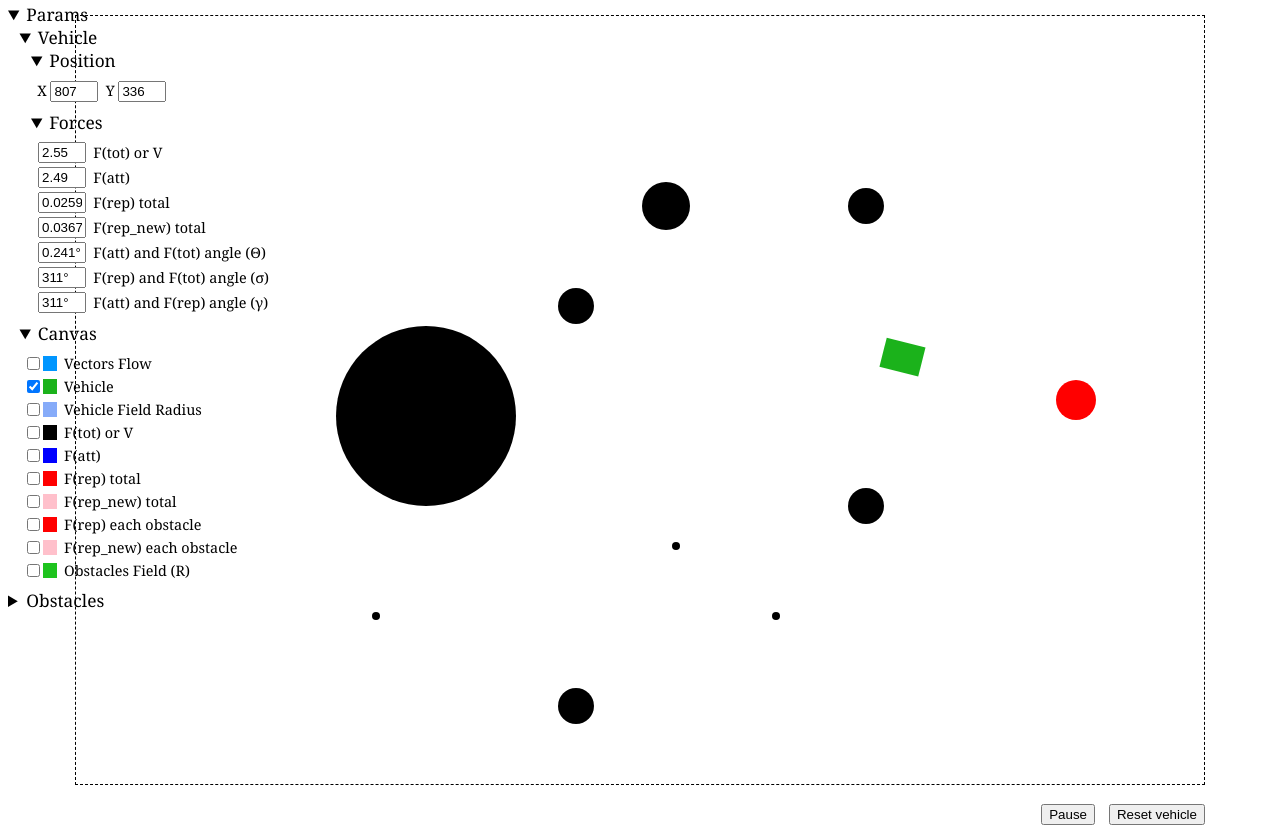
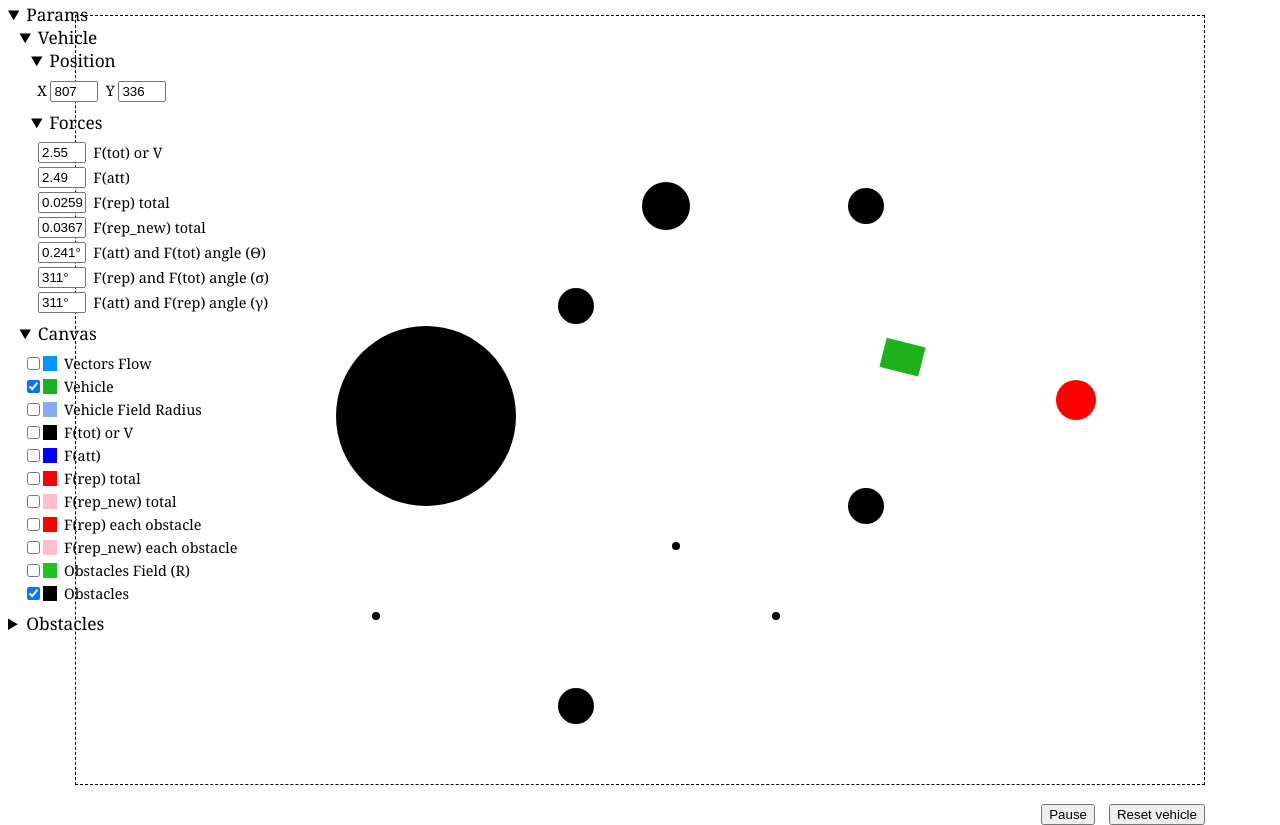
Before and after one commit to RaLLy08/potential-field-avoiding-obstacles, a plain HTML site: page index.html in a window 1280 px wide. Drawn offline with Linux system fonts and the light colour scheme.

Commit message:
obstacles

```diff
--- a/Canvas.js
+++ b/Canvas.js
@@ -79,9 +79,7 @@ const CanvasRenderer = (() => {
         this.#ctx.restore();
       }
 
-      drawObstacle({ x, y, fieldRadius, r, color }) {
-        canvasDisplay.obstaclesFieldRadius && this.drawCircle(x, y, fieldRadius, COLOR.OBSTACLES_FIELD_RADIUS, 1);
-
+      drawObstacle({ x, y, r, color }) {
         this.#drawPoint(x, y, r, color);
       }
 
@@ -193,9 +191,9 @@ const CanvasRenderer = (() => {
             obstacle.color = COLOR.VEHICLE_FIELD_RADIUS;
           }
 
-
           for (const obstacle of obstacles) {
-                this.drawObstacle(obstacle);
+              canvasDisplay.obstaclesFieldRadius && this.drawCircle(obstacle.x, obstacle.y, obstacle.fieldRadius, COLOR.OBSTACLES_FIELD_RADIUS, 1);
+              canvasDisplay.obstacles && this.drawObstacle(obstacle);
           }
         }
 
--- a/index.html
+++ b/index.html
@@ -310,6 +310,18 @@
                                 <label for="obstacles-radius-field-checkbox" title="Obstacles Field"> Obstacles Field (R) </label>
                             </td>
                         </tr>
+                        <tr>
+                            <td>
+                                <div class="displayParams__displayWrapper">
+                                    <input id="obstacles-checkbox" type="checkbox"></input>
+                                    <label for="obstacles-checkbox" id="obstacles-color" class="color-box"></label>
+                                </div>
+
+                            </td>
+                            <td>
+                                <label for="obstacles-checkbox" title="Obstacles"> Obstacles </label>
+                            </td>
+                        </tr>
                     </table>
                 </details>
             </details>
--- a/view/Components.js
+++ b/view/Components.js
@@ -104,6 +104,7 @@ const canvasDisplay = (function() {
         static REPULSIVE_FORCE_CHECKBOX_ID = 'repulsive-force-field-checkbox';
         static REPULSIVE_FORCE_NEW_CHECKBOX_ID = 'repulsive-force-new-field-checkbox'
         static OBSTACLES_FIELD_RADIUS_CHECKBOX_ID = 'obstacles-radius-field-checkbox';
+        static OBSTACLES_CHECKBOX_ID = 'obstacles-checkbox';
         static VEHICLE_CHECKBOX_ID = 'vehicle-checkbox';
         static VEHICLE_FIELD_RADIUS_CHECKBOX_ID = 'vehicle-field-radius-checkbox';
         static REPULSIVE_FORCE_COLOR_ID = 'repulsive-force-field-color';
@@ -116,6 +117,7 @@ const canvasDisplay = (function() {
         static REPULSIVE_FORCE_NEW_TOTAL_COLOR_ID = 'repulsive-force-new-total-color';
         static VECTORS_FLOW_COLOR_ID = 'vectors-flow-color';
         static OBSTACLES_FIELD_RADIUS_COLOR_ID = 'obstacles-field-radius-color';
+        static OBSTACLES_COLOR_ID = 'obstacles-color';
 
         static OBSTACLES_MAP_SELECT_ID = 'obstacles-map-select';
         static OBSTACLES_MAP_SELECT_OPTIONS = ['default', 'wall'];
@@ -130,6 +132,7 @@ const canvasDisplay = (function() {
         obstaclesFieldRadius = 0;
         vehicle = 1;
         vehicleFieldRadius = 0;
+        obstacles = 1;
 
         obstaclesMap = 0;
         constructor() {
@@ -147,6 +150,7 @@ const canvasDisplay = (function() {
             document.getElementById(CanvasDisplay.REPULSIVE_FORCE_NEW_COLOR_ID).style.backgroundColor = COLOR.REPULSIVE_FORCE_NEW;
             document.getElementById(CanvasDisplay.REPULSIVE_FORCE_TOTAL_COLOR_ID).style.backgroundColor = COLOR.REPULSIVE_FORCE;
             document.getElementById(CanvasDisplay.REPULSIVE_FORCE_NEW_TOTAL_COLOR_ID).style.backgroundColor = COLOR.REPULSIVE_FORCE_NEW;
+            document.getElementById(CanvasDisplay.OBSTACLES_COLOR_ID).style.backgroundColor = COLOR.OBSTACLE;
         }
     }
     const withLs = withLsSubscribe(new CanvasDisplay());
@@ -163,7 +167,8 @@ const canvasDisplay = (function() {
         vehicle: document.getElementById(CanvasDisplay.VEHICLE_CHECKBOX_ID),
         vehicleFieldRadius: document.getElementById(CanvasDisplay.VEHICLE_FIELD_RADIUS_CHECKBOX_ID),
         repulsiveForce: document.getElementById(CanvasDisplay.REPULSIVE_FORCE_CHECKBOX_ID),
-        repulsiveForceNew: document.getElementById(CanvasDisplay.REPULSIVE_FORCE_NEW_CHECKBOX_ID)
+        repulsiveForceNew: document.getElementById(CanvasDisplay.REPULSIVE_FORCE_NEW_CHECKBOX_ID),
+        obstacles: document.getElementById(CanvasDisplay.OBSTACLES_CHECKBOX_ID),
     }
 
     const valueToElementSelect = {
```
Lines whose indentation alone changed are shown as unchanged.
